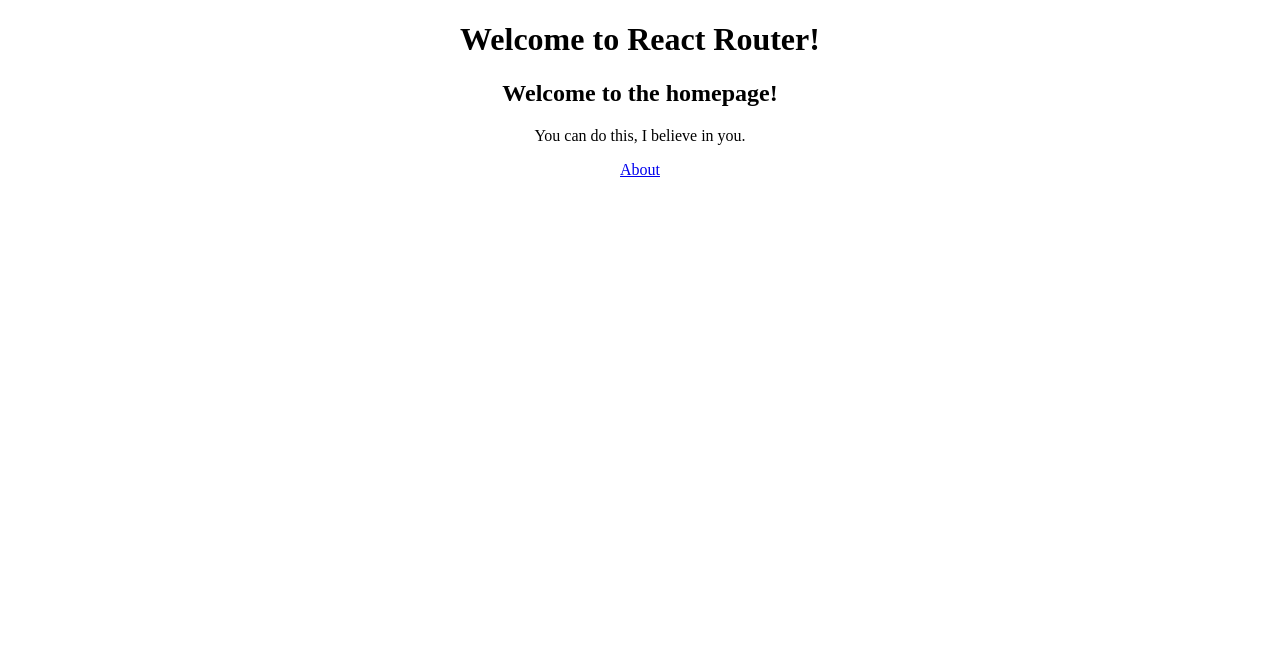
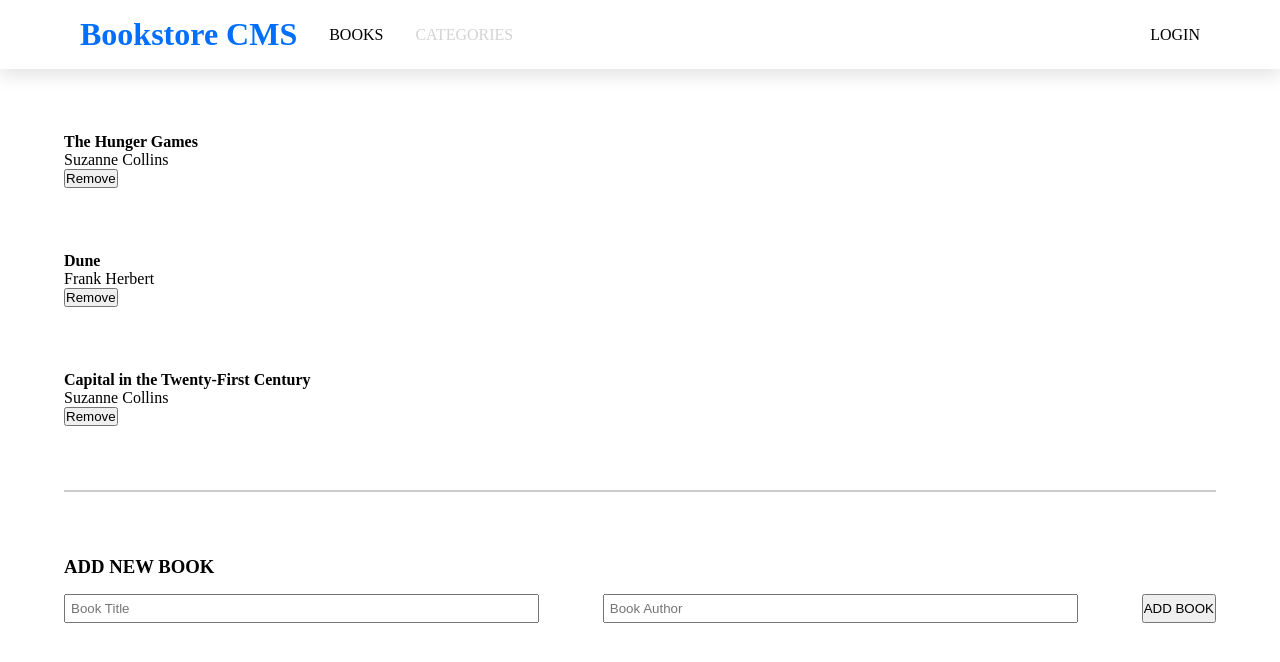
Before and after one commit to fbclh/bookstore, a JavaScript app: page / in a window 1280 px wide. Shown: the top 662 px of the page. Built offline with nearby package versions, Linux system fonts and the light colour scheme; the HTML template or start-up script is replaced by a standard one.

Commit message:
Add ui mocku

```diff
--- a/package.json
+++ b/package.json
@@ -6,10 +6,12 @@
     "@testing-library/jest-dom": "^5.16.4",
     "@testing-library/react": "^13.1.1",
     "@testing-library/user-event": "^13.5.0",
+    "prop-types": "^15.8.1",
     "react": "^18.1.0",
     "react-dom": "^18.1.0",
     "react-router-dom": "^6.3.0",
     "react-scripts": "5.0.1",
+    "uuid": "^8.3.2",
     "web-vitals": "^2.1.4"
   },
   "scripts": {
--- a/src/App.js
+++ b/src/App.js
@@ -1,42 +1,17 @@
-import { Link, Route, Routes } from 'react-router-dom';
+import { Route, Routes } from 'react-router-dom';
+import Navbar from './components/Navbar';
+import Books from './pages/Books';
+import Categories from './pages/Categories';
 import './styles/App.css';
 
 function App() {
   return (
-    <div className="App">
-      <h1>Welcome to React Router!</h1>
+    <>
+      <Navbar />
       <Routes>
-        <Route path="/" element={<Home />} />
-        <Route path="about" element={<About />} />
+        <Route path="/" element={<Books />} />
+        <Route path="about" element={<Categories />} />
       </Routes>
-    </div>
-  );
-}
-
-function Home() {
-  return (
-    <>
-      <main>
-        <h2>Welcome to the homepage!</h2>
-        <p>You can do this, I believe in you.</p>
-      </main>
-      <nav>
-        <Link to="/about">About</Link>
-      </nav>
-    </>
-  );
-}
-
-function About() {
-  return (
-    <>
-      <main>
-        <h2>Who are we?</h2>
-        <p>That feels like an existential question, don't you think?</p>
-      </main>
-      <nav>
-        <Link to="/">Home</Link>
-      </nav>
     </>
   );
 }
--- /dev/null
+++ b/src/components/Book.js
@@ -0,0 +1,24 @@
+import { PropTypes } from 'prop-types';
+
+const Book = ({ category, title, author }) => (
+  <li className="book-li">
+    <div className="book-container">
+      <h3>{category}</h3>
+      <h4>{title}</h4>
+      <p>{author}</p>
+      <div>
+        {/* <button type="button">Add</button> */}
+        <button type="button">Remove</button>
+        {/* <button type="button">Edit</button> */}
+      </div>
+    </div>
+  </li>
+);
+
+Book.propTypes = {
+  category: PropTypes.string.isRequired,
+  title: PropTypes.string.isRequired,
+  author: PropTypes.string.isRequired,
+};
+
+export default Book;
--- /dev/null
+++ b/src/components/BooksList.js
@@ -0,0 +1,21 @@
+import PropTypes from 'prop-types';
+import Book from './Book';
+
+const BooksList = ({ books }) => (
+  <ul>
+    {books.map((book) => (
+      <Book
+        // category={book.category}
+        title={book.title}
+        author={book.author}
+        key={book.id}
+      />
+    ))}
+  </ul>
+);
+
+BooksList.propTypes = {
+  books: PropTypes.string.isRequired,
+};
+
+export default BooksList;
--- /dev/null
+++ b/src/components/Form.js
@@ -0,0 +1,13 @@
+const Form = () => (
+  <>
+    <div className="form">
+      <input className="title" type="text" placeholder="Book Title" />
+      <input className="author" type="text" placeholder="Book Author" />
+      <button type="button" className="btn btn-primary">
+        ADD BOOK
+      </button>
+    </div>
+  </>
+);
+
+export default Form;
--- /dev/null
+++ b/src/components/Navbar.js
@@ -0,0 +1,45 @@
+import { NavLink, Outlet } from 'react-router-dom';
+
+const Navbar = () => (
+  <div>
+    <nav className="navbar">
+      <div className="logo-container">
+        <NavLink to="/">
+          <h1>Bookstore CMS</h1>
+        </NavLink>
+        <ul className="ul-navbar">
+          <li className="li-navbar" key={1}>
+            <NavLink
+              style={({ isActive }) => ({
+                display: 'block',
+                textDecoration: 'none',
+                color: isActive ? 'black' : 'lightgrey',
+              })}
+              to="/"
+              exact
+            >
+              BOOKS
+            </NavLink>
+          </li>
+          <li className="li-navbar" key={2}>
+            <NavLink
+              style={({ isActive }) => ({
+                display: 'block',
+                textDecoration: 'none',
+                color: isActive ? 'black' : 'lightgrey',
+              })}
+              to="/categories"
+              exact
+            >
+              CATEGORIES
+            </NavLink>
+          </li>
+        </ul>
+      </div>
+      <div className="user">LOGIN</div>
+    </nav>
+    <Outlet />
+  </div>
+);
+
+export default Navbar;
--- /dev/null
+++ b/src/pages/Books.js
@@ -0,0 +1,41 @@
+import { v4 as uuidv4 } from 'uuid';
+import BooksList from '../components/BooksList';
+import Form from '../components/Form';
+
+const Books = () => {
+  const books = [
+    {
+      id: uuidv4(),
+      category: 'Action',
+      title: 'The Hunger Games',
+      author: 'Suzanne Collins',
+    },
+    {
+      id: uuidv4(),
+      category: 'Science Fiction',
+      title: 'Dune',
+      author: 'Frank Herbert',
+    },
+    {
+      id: uuidv4(),
+      category: 'Economy',
+      title: 'Capital in the Twenty-First Century',
+      author: 'Suzanne Collins',
+    },
+  ];
+
+  return (
+    <>
+      <div className="books-container">
+        <BooksList books={books} />
+      </div>
+      <hr />
+      <div className="form-container">
+        <h3>ADD NEW BOOK</h3>
+        <Form />
+      </div>
+    </>
+  );
+};
+
+export default Books;
--- /dev/null
+++ b/src/pages/Categories.js
@@ -0,0 +1,7 @@
+const Categories = () => (
+  <div>
+    <button type="button">Check status</button>
+  </div>
+);
+
+export default Categories;
--- a/src/styles/App.css
+++ b/src/styles/App.css
@@ -1,38 +1,92 @@
-.App {
-  text-align: center;
+* {
+  margin: 0;
+  padding: 0;
 }
 
-.App-logo {
-  height: 40vmin;
-  pointer-events: none;
+.navbar {
+  display: flex;
+  justify-content: space-between;
+  align-items: center;
+  background: #fff;
+  padding: 1rem 5rem;
+  box-shadow: 0 0.5rem 1rem rgba(0, 0, 0, 0.1);
 }
 
-@media (prefers-reduced-motion: no-preference) {
-  .App-logo {
-    animation: App-logo-spin infinite 20s linear;
-  }
+.ul-navbar {
+  display: flex;
+  list-style: none;
+  margin-left: auto;
+  align-items: center;
 }
 
-.App-header {
-  background-color: #282c34;
-  min-height: 100vh;
-  display: flex;
-  flex-direction: column;
-  align-items: center;
-  justify-content: center;
-  font-size: calc(10px + 2vmin);
-  color: white;
+.li-navbar {
+  list-style: none;
+  padding-inline: 1rem;
 }
 
-.App-link {
-  color: #61dafb;
+.li-navbar:first-child {
+  padding-left: 2rem;
 }
 
-@keyframes App-logo-spin {
-  from {
-    transform: rotate(0deg);
-  }
-  to {
-    transform: rotate(360deg);
-  }
+h1 {
+  font-size: 2em;
+  margin: 0;
+  color: rgb(0, 110, 255);
 }
+
+a {
+  text-decoration: none;
+}
+
+.logo-container {
+  display: flex;
+}
+
+.user {
+  display: flex;
+  align-items: center;
+}
+
+.book-container {
+  margin: 4rem;
+}
+
+.book-data {
+  display: flex;
+  justify-content: space-between;
+}
+
+li {
+  list-style: none;
+}
+
+.form-container {
+  margin: 4rem;
+}
+
+hr {
+  border: 0.5px solid #ccc;
+  margin: 4rem;
+}
+
+.form {
+  padding: 1rem 0 0;
+  display: flex;
+  justify-content: space-between;
+}
+
+.title {
+  margin-right: 1.5rem;
+  width: 40%;
+  padding: 5px;
+}
+
+.author {
+  margin-right: 1.5rem;
+  width: 40%;
+  padding: 5px;
+}
+
+.add-book {
+  padding: 5px;
+}
```
Also changed, not shown: 1 other file (tests, documents, lock files or other folders).
